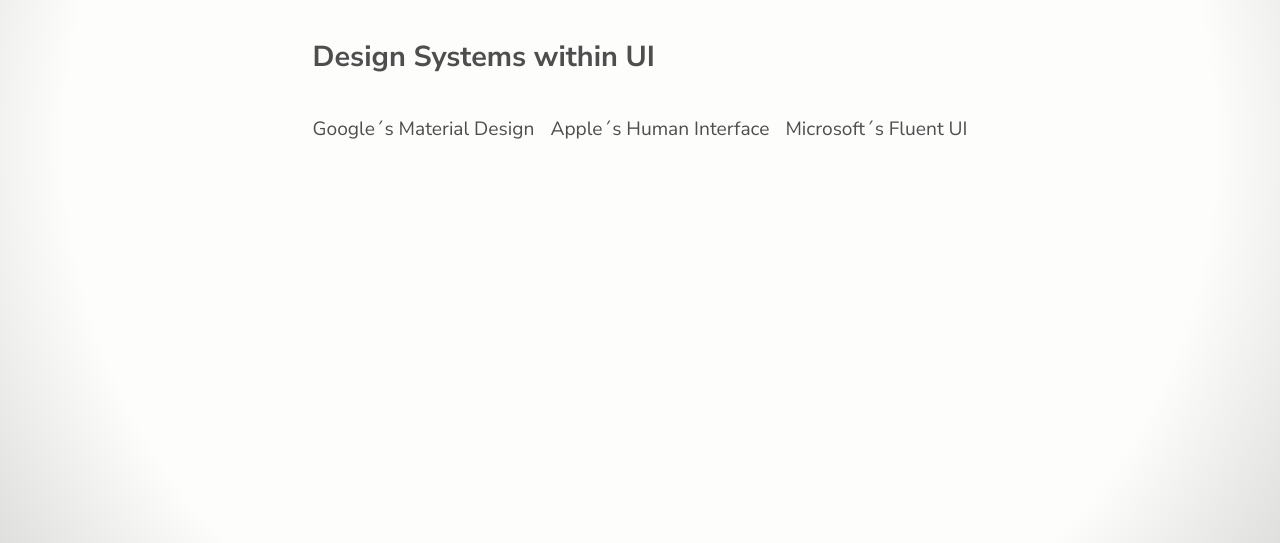
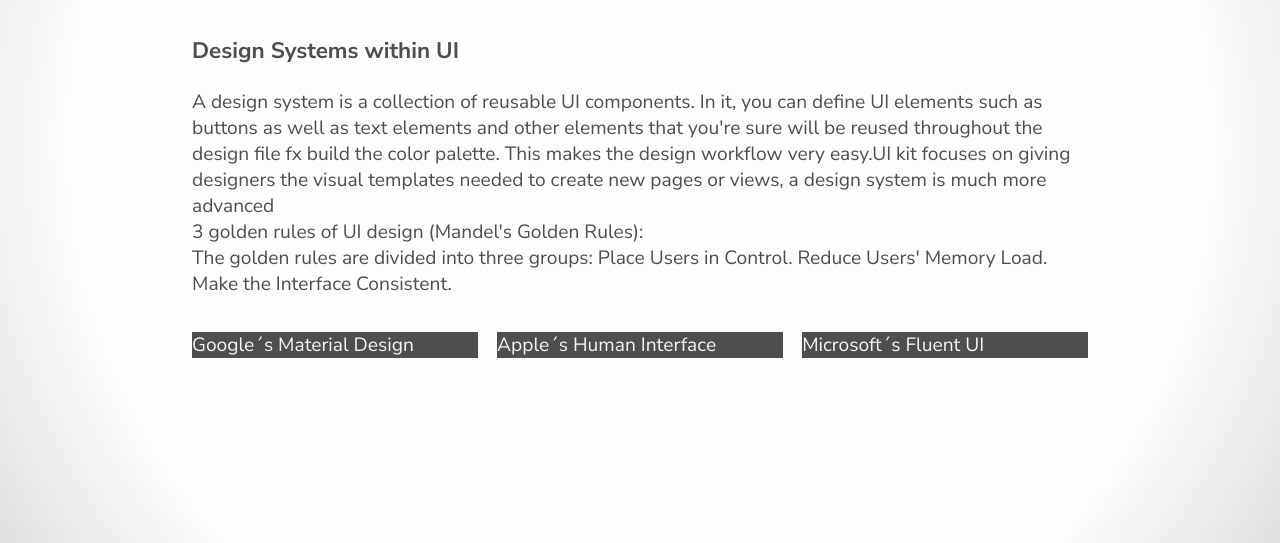
Before and after one commit to Aluatta/Aluatta.github.io, a plain HTML site: page design.html in a window 1280 px wide. Shown: the part 257-800 px from the top of the page. Drawn offline with Linux system fonts and the light colour scheme; a web font is replaced by a local one.

Commit message:
design systems added text

```diff
--- a/design.html
+++ b/design.html
@@ -39,7 +39,7 @@
                 </nav>
         </header>
 
-        <main class="main --PageContent"  >
+        <main class="main --PageContent">
 
                 <h1 class="modul1" > Design</h1>
 
@@ -47,9 +47,19 @@
                 <p class="authorUndeplaced" > <cite>(J.Nielsen)</cite></p>
 
                 <article>
-                        <h1>
-                            Design Systems within UI
-                        </h1>
+                        <section class="introductionBoxText" >
+                                <h1>
+                                        Design Systems within UI
+                                    </h1>
+                                    <p>
+                                            A design system is a collection of reusable UI components. In it, you can define UI elements such as buttons as well as text elements and other elements that you're sure will be reused throughout the design file  fx build the color palette. This makes the design workflow very easy.UI kit focuses on giving designers the visual templates needed to create new pages or views, a design system is much more advanced <br>
+                                            3 golden rules of UI design (Mandel's Golden Rules): <br>
+                                            The golden rules are divided into three groups: Place Users in Control. Reduce Users' Memory Load. Make the Interface Consistent.
+
+                                    </p>
+
+                        </section>
+
                 </article>
                 <article class="designSystemBox" >
                         <h1 class=" designSystem --ggl" > Google´s Material Design</h1>
--- a/style.css
+++ b/style.css
@@ -618,6 +618,10 @@
 
 
 /** designSite  designSite  designSite designSite */
+.introductionBoxText{
+
+
+}
 .--uiux.--citat{
 margin-bottom: 0;
 }
@@ -629,12 +633,17 @@
         text-align: right;
 }
 .designSystemBox{
-        display: flex;
-        flex-direction: row;
-        gap:var(--spaceDefault);
+       display: grid;
+       grid-template-columns:1fr 1fr 1fr ;
+       gap: 1.2rem;
+
 }
 .designSystem{
         font: var(--fontBody);
+        background-color: #4E4E4E;
+        color: whitesmoke;
+
+
 }
 
 
```
Also changed, not shown: index.html (+2 -1 lines), siteUXUI.html (+1 -1 lines).
